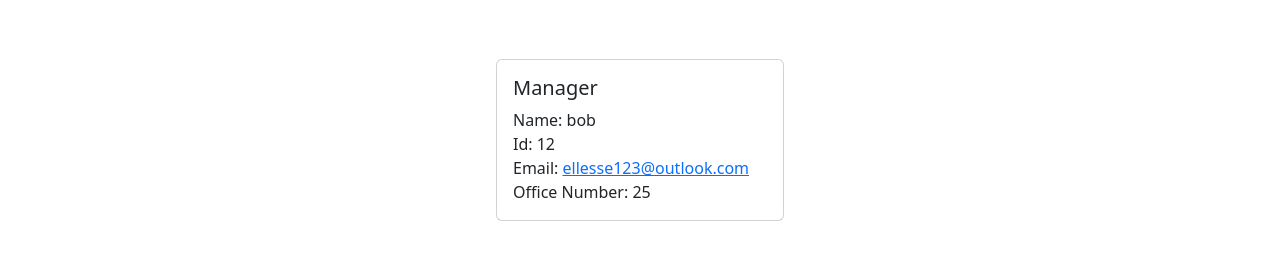
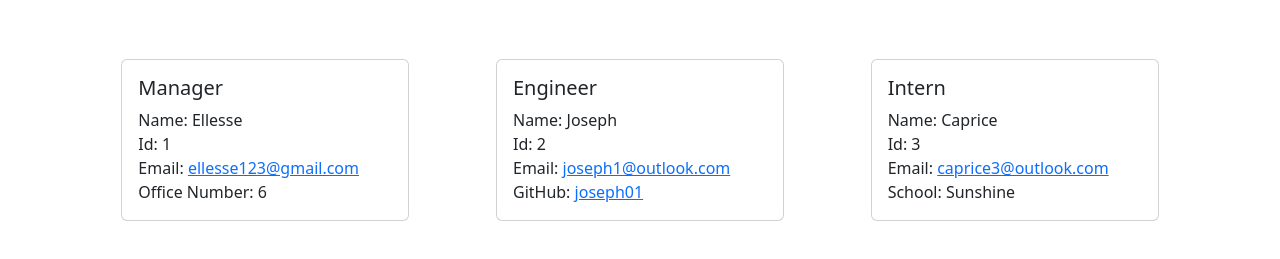
Before and after one commit to ellessed/TeamProfileGeneratorOOP, a website: page src/dist/team-profile.html in a window 1280 px wide. Shown: the part 53-312 px from the top of the page. Drawn offline with nearby package versions, Linux system fonts and the light colour scheme.

Commit message:
demo profile

```diff
--- a/src/dist/team-profile.html
+++ b/src/dist/team-profile.html
@@ -23,10 +23,36 @@
     <div class="card-body">
       <h5 class="card-title">Manager</h5>
 
-      <div class="card-text">Name: <span> bob </span></div>
-      <div class="card-text">Id: <span> 12 </span></div>
-      <div class="card-text">Email: <a href="mailto:ellesse123@outlook.com">ellesse123@outlook.com</a></div>
-      <div class="card-text">Office Number: <span> 25 </span></div>
+      <div class="card-text">Name: <span> Ellesse </span></div>
+      <div class="card-text">Id: <span> 1 </span></div>
+      <div class="card-text">Email: <a href="mailto:ellesse123@gmail.com">ellesse123@gmail.com</a></div>
+      <div class="card-text">Office Number: <span> 6 </span></div>
+    </div>
+  </div>
+  <div class="card m-2" style="width: 18rem">
+    <div class="card-body">
+      <h5 class="card-title">Engineer</h5>
+
+      <div class="card-text">Name: <span> Joseph </span></div>
+      <div class="card-text">Id: <span> 2 </span></div>
+      <div class="card-text">Email: <a href="mailto:joseph1@outlook.com">joseph1@outlook.com</a></div>
+      <div class="card-text">GitHub: <a
+        href="https://github.com/joseph01"
+        target="_blank"
+        rel="noopener noreferrer"
+      >
+        joseph01
+      </a></div>
+    </div>
+  </div>
+  <div class="card m-2" style="width: 18rem">
+    <div class="card-body">
+      <h5 class="card-title">Intern</h5>
+
+      <div class="card-text">Name: <span> Caprice </span></div>
+      <div class="card-text">Id: <span> 3 </span></div>
+      <div class="card-text">Email: <a href="mailto:caprice3@outlook.com">caprice3@outlook.com</a></div>
+      <div class="card-text">School: <span> Sunshine </span></div>
     </div>
   </div>
         </div>
```
